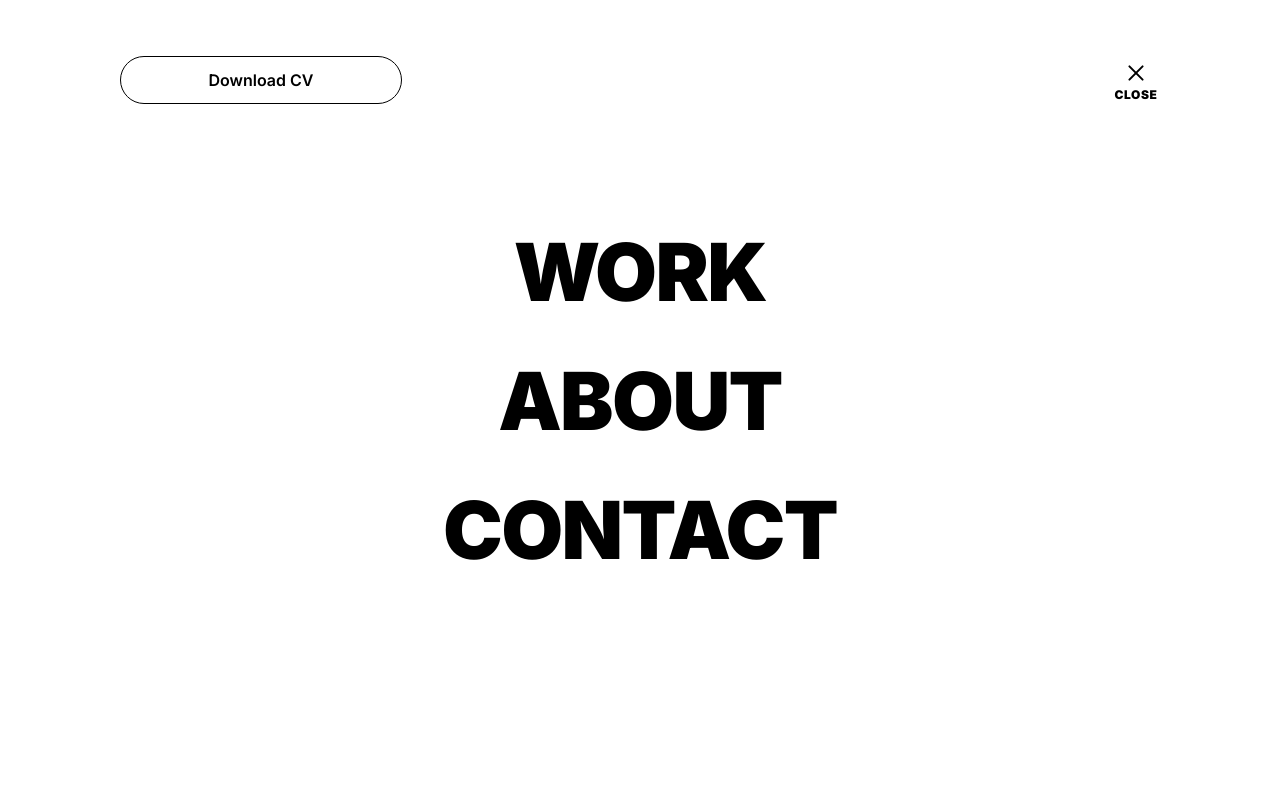
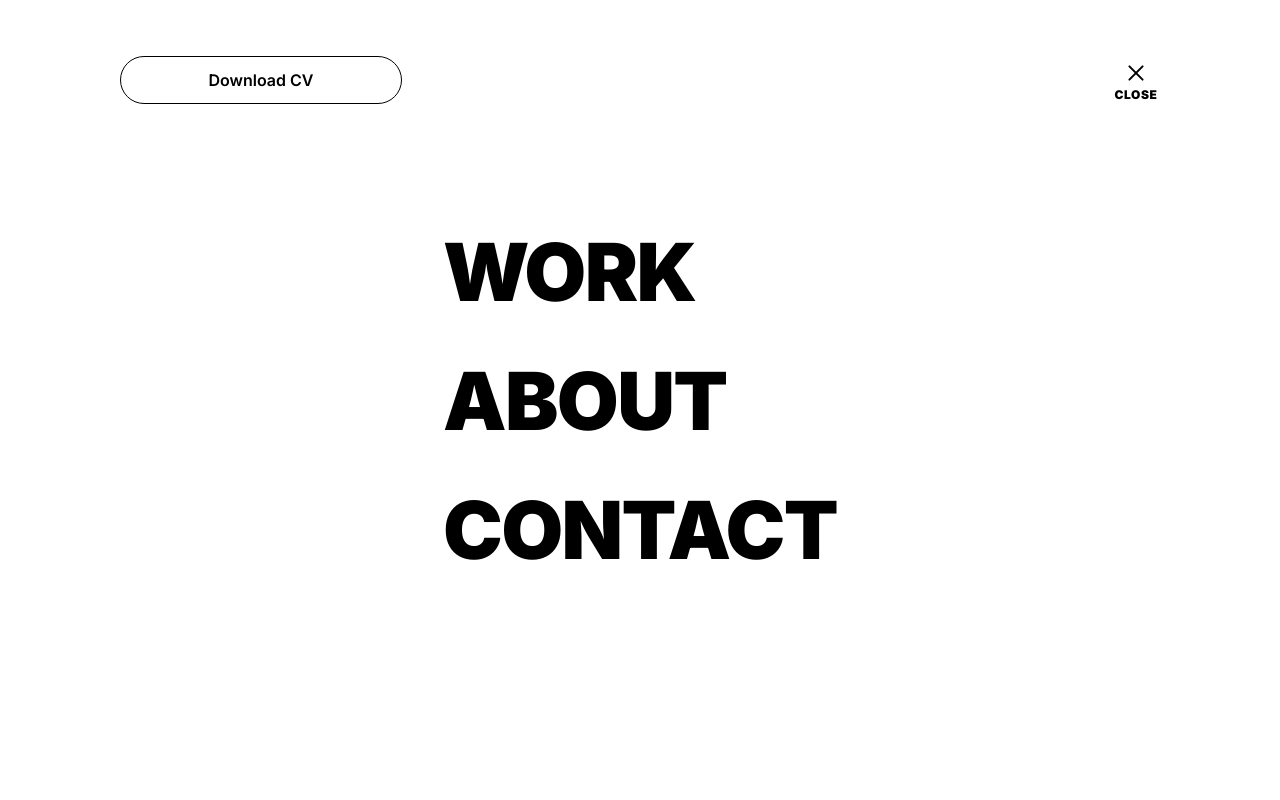
Before and after one commit to facudelima/myFriend-facu-reyes-portfolio, a React (Vite) app: page / in a window 1280 px wide. Both pictures are taken after a click on the button "MENU". Shown: the top 800 px of the page. Built offline with nearby package versions, Linux system fonts and the light colour scheme.

Commit message:
style: update menu alignment and add hover underline effect

```diff
--- a/src/index.css
+++ b/src/index.css
@@ -250,8 +250,7 @@ textarea {
   display: flex;
   flex-direction: column;
   gap: 1.5rem;
-  align-items: center;
-  /* Centrar elementos li */
+  align-items: flex-start;
 }
 
 .menu-link-btn {
@@ -264,8 +263,27 @@ textarea {
   border: none;
   cursor: pointer;
   padding: 0;
-  text-align: center;
-  /* Asegurar texto centrado */
+  text-align: left;
+  position: relative;
+  display: inline-block;
+}
+
+.menu-link-btn::after {
+  content: '';
+  position: absolute;
+  left: 0;
+  bottom: 0;
+  width: 0;
+  height: 2px;
+  background-color: #FFD700;
+  /* Yellow color */
+  transition: width 0.3s ease;
+  z-index: -1;
+  /* Place it slightly behind or at the same level as text */
+}
+
+.menu-link-btn:hover::after {
+  width: 100%;
 }
 
 @media (min-width: 768px) {
@@ -275,7 +293,7 @@ textarea {
 
   .menu-nav ul {
     gap: 2rem;
-    align-items: center;
+    align-items: flex-start;
   }
 }
 
```
